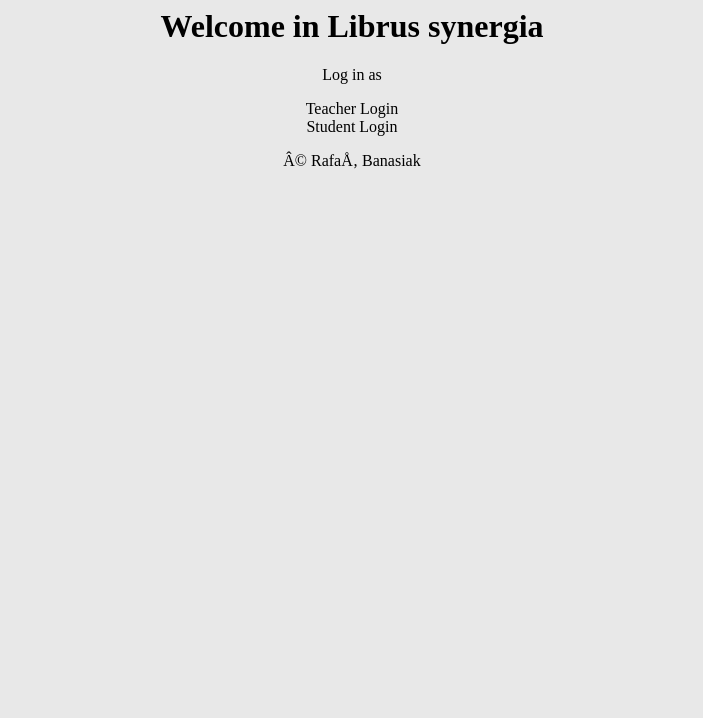
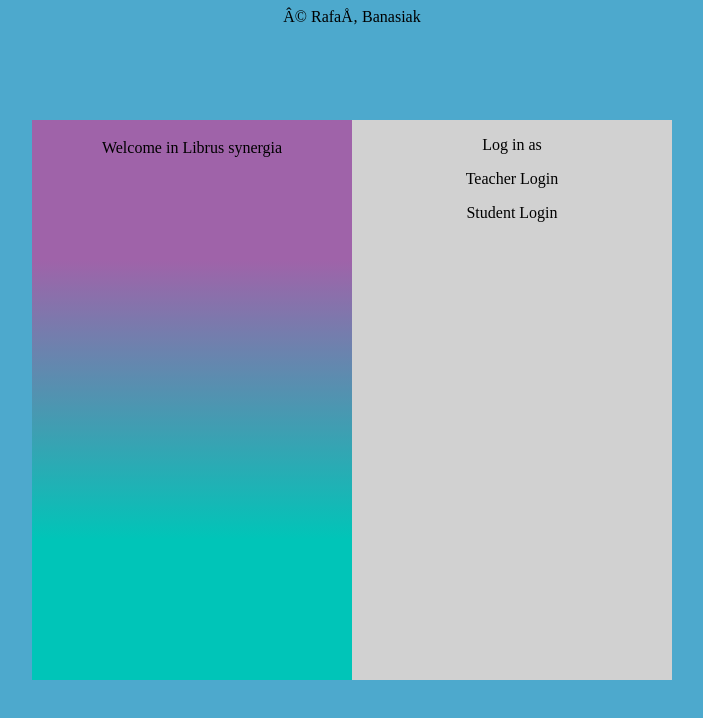
Before and after one commit to RafaelloB/Better-Synergia, a plain HTML site: page bettersynergia/index.html in a window 1280 px wide. Shown: the whole page, without its empty margins (288-991 px from the left). Drawn offline with Linux system fonts and the light colour scheme; files that its build step writes are made by us from their sources.

Commit message:
Pre-Alfa 0.0.4
DON'T USE IT YET!!!!!

```diff
--- a/bettersynergia/index.html
+++ b/bettersynergia/index.html
@@ -11,15 +11,16 @@
     </head>
     <body id="all">
         <div id="wel">
-            <h1 id="weltext">Welcome in Librus synergia</h1>
+            <p>Welcome in Librus synergia</p>
         </div>
 
         <!--BUTTON TO CHOISE TO LOGIN AS TEA OR STU-->
-        <div id="buttonlog">
-            <p id="logasstext">Log in as</p><!--hehe ASS (in id)-->
-            <div id="buttonlogtea" onclick="window.location.href='./tea/login-tea.html'">Teacher Login</div>
-            <div id="buttonlogstu" onclick="window.location.href='./stu/login-stu.html'">Student Login</div>
-            </div>
+        <div id="log">
+            <p id="logasst">Log in as</p><!--hehe ASS (in id)-->
+            <p id="logtea" onclick="window.location.href='./tea/logintea.html'">Teacher Login</p>
+            <p id="logstu" onclick="window.location.href='./stu/loginstu.html'">Student Login</p>
+        </div>
+
         <footer>
             <p id="git" onclick="window.location.href='https://github.com/RafaelloB/bettersynergia'" target="_blank">© Rafał Banasiak</p>
         </footer>
--- /dev/null
+++ b/bettersynergia/style.css
@@ -0,0 +1,30 @@
+#all {
+    background-color: rgba(2, 133, 185, 0.70);
+    text-align: center;
+    font-family:'
+}
+
+#wel {
+    background: linear-gradient(180deg, #9f63a9 25%, #00c5b8 75%);
+    position: absolute;
+    top: 15%;
+    width: 25%;
+    height: 70%;
+    left: 25%;
+
+}
+
+#wel p {
+    line-height: 1.5;
+    display: inline-block;
+    vertical-align: middle;
+}
+
+#log {
+    background: #d1d1d1;
+    position: absolute;
+    top: 15%;
+    width: 25%;
+    height: 70%;
+    left: 50%;
+}
```
Also changed, not shown: (do not do)style.css (renamed from bettersynergia/(do not do)style.css), bettersynergia/stu/home-stu.html (deleted), bettersynergia/stu/homestu.css (renamed from bettersynergia/stu/stylestu.css), bettersynergia/stu/homestu.html (added), bettersynergia/stu/loginstu.css (renamed from bettersynergia/stu/style.css), bettersynergia/stu/loginstu.html (renamed from bettersynergia/stu/login-stu.html), bettersynergia/tea/home-tea.html (deleted), bettersynergia/tea/hometea.css (renamed from bettersynergia/tea/style.css), bettersynergia/tea/hometea.html (added), bettersynergia/tea/login-tea.html (added), bettersynergia/tea/logintea.css (renamed from bettersynergia/tea/styletea.css), bettersynergia/tea/logintea.html (added), librus.ico (renamed from bettersynergia/librus.ico), unnamed.png (renamed from bettersynergia/unnamed.png), 1 other file.
